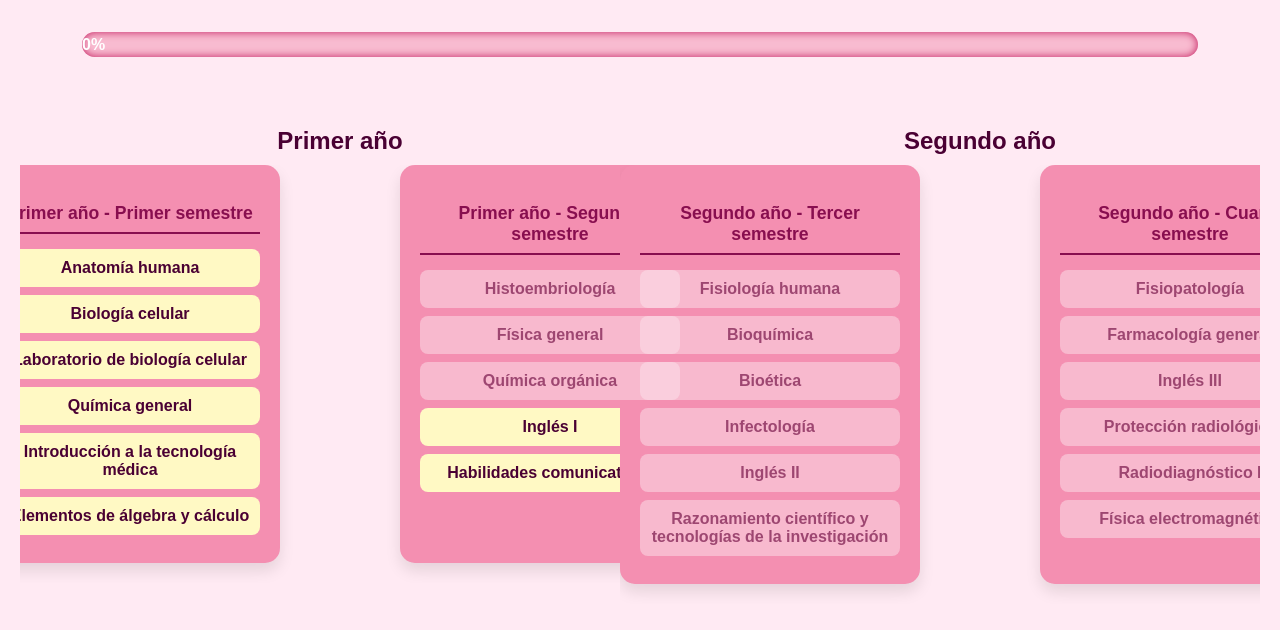
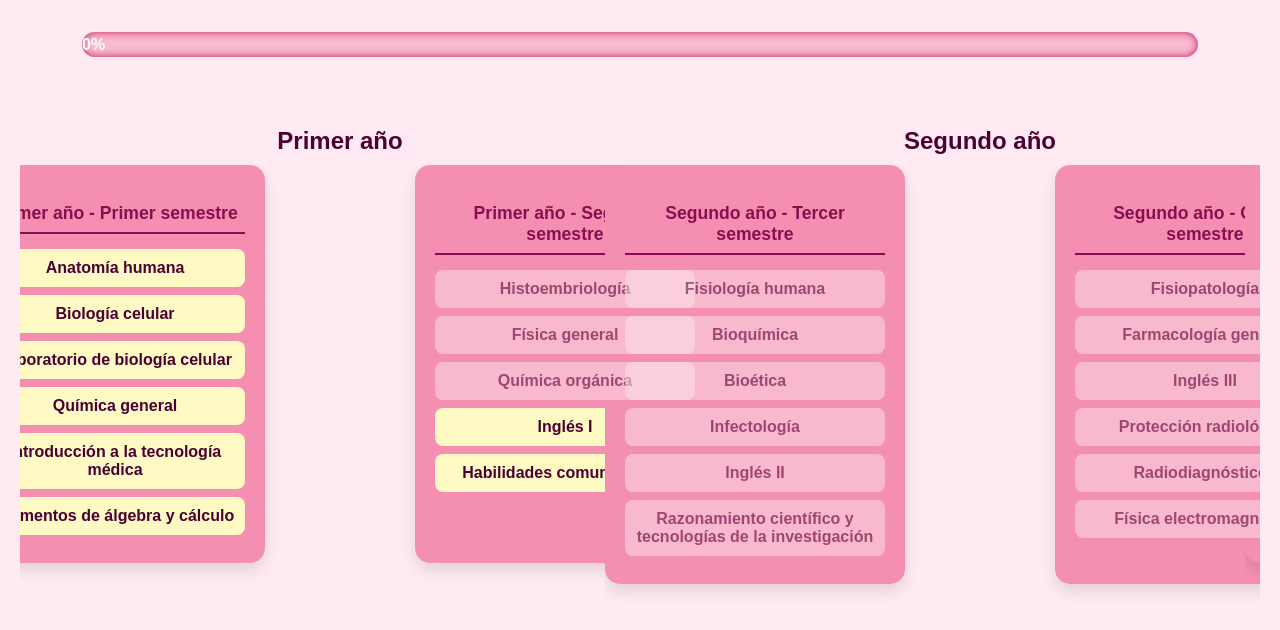
Before and after one commit to jaalarez-art/Malla-interactiva-TM, a plain HTML site: page index.html in a window 1280 px wide. Shown: the part 126-756 px from the top of the page. Drawn offline with Linux system fonts and the light colour scheme.

Commit message:
Update style.css

```diff
--- a/style.css
+++ b/style.css
@@ -70,7 +70,7 @@ h1 {
 .columnas-semestres {
   display: flex;
   justify-content: center;
-  gap: 120px; /* ⬅️ Aumenta este valor para más espacio entre semestres */
+  gap: 150px; /* ⬅️ Aumenta este valor para más espacio entre semestres */
   flex-wrap: nowrap;
   overflow-x: auto;
   padding-bottom: 20px; /* un poco más de espacio inferior */
```
